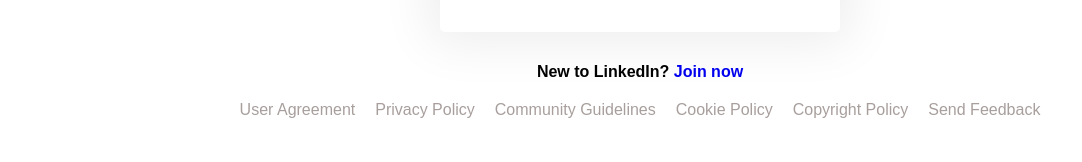
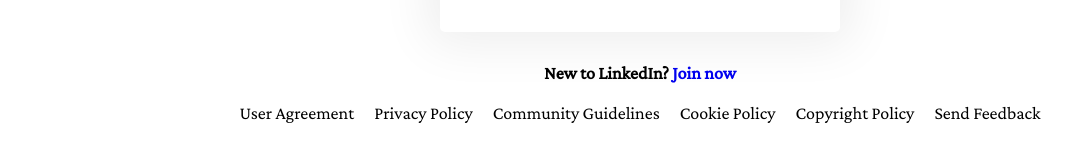
Before and after one commit to Gowsigaraj/Linked-in-card, a plain HTML site: page index.html in a window 1280 px wide. Shown: the part 590-752 px from the top of the page, without its empty margins (0-1082 px from the left). Drawn offline with nearby package versions, Linux system fonts and the light colour scheme.

Commit message:
font size

```diff
--- a/css/style.css
+++ b/css/style.css
@@ -97,14 +97,17 @@
 
 .agree{
 	text-decoration:none;
-	font-size:16px;
-	color:#a89f9d;
+	font-size:18px;
+	color:black;
+	font-family: 'Crimson Pro', serif;
 }
 .user{
 display:flex;
 justify-content:center;
 gap:20px;
 padding-top:20px;
+
+
 }
 .in{
     text-decoration: none;
@@ -153,13 +156,15 @@ color:#9aa3a3;
 	margin-left:20px;
 }
 .now{
-	font-size:16px;
+	font-size:18px;
 	text-align:center;
 	padding-top:20px;
+	font-family: 'Crimson Pro', serif;
 }
 .joinnow{
 	text-decoration:none;
-	font-size:16px;
+	font-size:18px;
 	padding-top:20px;
+	font-family: 'Crimson Pro', serif;
 
 }
--- a/index.html
+++ b/index.html
@@ -5,6 +5,9 @@
 	<link rel="stylesheet" href="./css/style.css">
 
 <link href="https://fonts.googleapis.com/css2?family=Open+Sans:wght@400;500&family=Raleway:ital,wght@0,400;0,500;0,600;0,700;1,400;1,500;1,600;1,700&family=Roboto:ital,wght@0,100;0,300;0,400;0,500;0,700;1,100;1,300&display=swap" rel="stylesheet">
+<link rel="preconnect" href="https://fonts.googleapis.com">
+<link rel="preconnect" href="https://fonts.gstatic.com" crossorigin>
+<link href="https://fonts.googleapis.com/css2?family=Crimson+Pro:wght@200;300;400&display=swap" rel="stylesheet">
 <script src="https://kit.fontawesome.com/126976709a.js" crossorigin="anonymous"></script>
 </head>
 <body>
```
